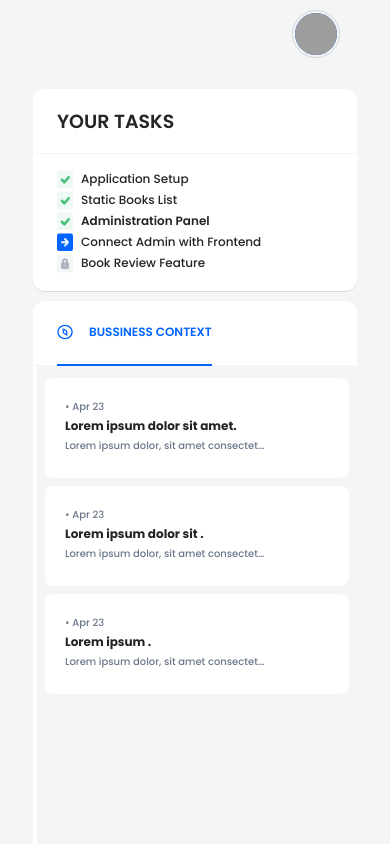
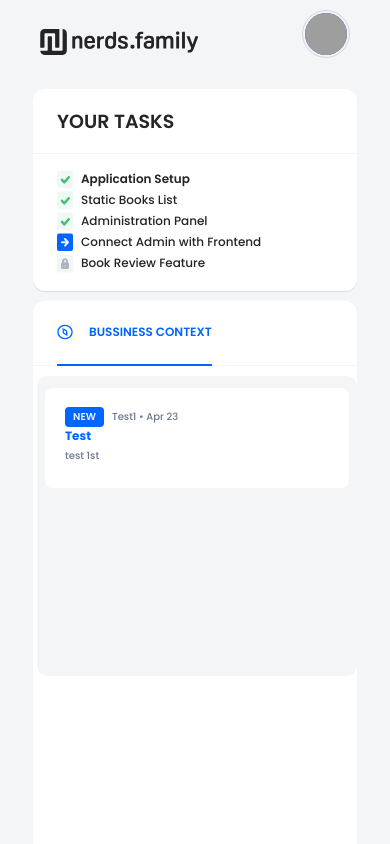
Before and after one commit to MefjuS22/junior-front-end-developer-1665736766, a React (Create React App) app: page / in a window 390 px wide. Shown: the top 844 px of the page. Built offline with nearby package versions, Linux system fonts and the light colour scheme; grey boxes are pictures that could not be loaded.

Commit message:
Added navbar, footer, some mobile styling and all features

```diff
--- a/src/App.js
+++ b/src/App.js
@@ -3,13 +3,14 @@ import TaskTab from './Components/TaskTab/TaskTab.jsx';
 import Navbar from './Components/Navabr/Navbar';
 import BussinesContext from './Components/BussinessContext/BussinesContext';
 import { useState } from 'react';
+import Logo from './Icons/logo.svg';
 import Footer from './Components/Footer/Footer';
 
 function App() {
-  const [activeTask, setActiveTask] = useState(3);
+  const [activeTask, setActiveTask] = useState(1);
   return (
     <>
-      <Navbar></Navbar>
+      <Navbar logo={Logo}></Navbar>
       <Wrapper>
         <GlobalStyle />
         <TaskTab setActiveTask={setActiveTask} activeTask={activeTask} />
--- a/src/Components/BussinessContext/BussinessContextStyles.jsx
+++ b/src/Components/BussinessContext/BussinessContextStyles.jsx
@@ -4,6 +4,7 @@ import { Container, ContainerTitle } from '../../GlobalStyles';
 export const BussinessTitle = styled(ContainerTitle)`
   color: #0165ff;
   width: 100%;
+
   gap: 1rem;
 `;
 
@@ -33,8 +34,14 @@ export const NotificationContainer = styled(Container)`
   padding: 12px 8px 8px 8px;
   display: flex;
   flex-direction: column;
+
   @media screen and (max-width: 767px) {
+    margin-top: 10px;
     width: 100%;
+    height: 300px;
+    overflow: scroll;
+    scrollbar-color: red grey;
+    border-radius: 10px 10px 10px 10px;
   }
 `;
 
--- a/src/Components/Navabr/Navbar.jsx
+++ b/src/Components/Navabr/Navbar.jsx
@@ -1,7 +1,6 @@
 import React from 'react';
 import { NavBar } from './NavbarStyles';
-
-import Logo from './Union.png';
+import Logo from '../../Icons/logo.svg';
 const Navbar = () => {
   return (
     <NavBar>
--- a/src/Components/Navabr/NavbarStyles.jsx
+++ b/src/Components/Navabr/NavbarStyles.jsx
@@ -4,10 +4,12 @@ export const NavBar = styled.header`
   width: 100%;
   display: flex;
   height: 60px;
-  padding: 10px 50px 50px 0;
+  padding: 10px 40px 50px 40px;
   justify-content: space-between;
+  align-items: baseline;
   > img {
-    background-color: red;
+    height: fit-content;
+    width: fit-content;
   }
   > div {
     display: flex;
--- a/src/Data/data.jsx
+++ b/src/Data/data.jsx
@@ -12,8 +12,10 @@ export const data = [
     bussinessContext: [
       {
         id: 9,
+        isNew: true,
         avatar: 'https://cdn-icons-png.flaticon.com/512/168/168724.png',
         bussinessTitle: 'Test',
+        author: 'Test1',
         content: 'test 1st',
         created_at: '2012-04-23T18:25:43.511Z',
       },
@@ -28,8 +30,10 @@ export const data = [
     bussinessContext: [
       {
         id: 8,
+        isNew: false,
         avatar: 'https://cdn-icons-png.flaticon.com/512/168/168724.png',
         bussinessTitle: '123',
+        author: 'Test',
         content: 'Test 2nd',
         created_at: '2012-04-03T18:25:43.511Z',
       },
@@ -44,8 +48,9 @@ export const data = [
       {
         id: 7,
         avatar: 'https://cdn-icons-png.flaticon.com/512/168/168724.png',
-        bussinessTitle: 'Lorem ipsum dolor sit amet.',
-        isNew: false,
+        bussinessTitle: 'Join avengers',
+        author: 'Tony Stark',
+        isNew: true,
         content:
           'Lorem ipsum dolor, sit amet consectetur adipisicing elit. Omnis quaerat labore ipsum consequuntur excepturi quisquam nostrum reprehenderit, sunt facere incidunt. Distinctio fugit voluptatum recusandae qui. Ipsa exercitationem quos qui deleniti quaerat molestias aliquam facilis. Unde veniam optio voluptas ad voluptatibus suscipit, pariatur doloremque nesciunt, laboriosam modi nisi assumenda molestias reprehenderit.',
         created_at: '2012-04-23T18:25:43.511Z',
@@ -54,7 +59,8 @@ export const data = [
         id: 6,
         avatar: 'https://cdn-icons-png.flaticon.com/512/168/168724.png',
         bussinessTitle: 'Lorem ipsum dolor sit .',
-        isNew: false,
+        author: 'Boss',
+        isNew: true,
         content:
           'Lorem ipsum dolor, sit amet consectetur adipisicing elit. Omnis quaerat labore ipsum consequuntur excepturi quisquam nostrum reprehenderit, sunt facere incidunt. Distinctio fugit voluptatum recusandae qui. Ipsa exercitationem quos qui deleniti quaerat molestias aliquam facilis. Unde veniam optio voluptas ad voluptatibus suscipit, pariatur doloremque nesciunt, laboriosam modi nisi assumenda molestias reprehenderit.',
         created_at: '2012-04-23T18:25:43.511Z',
@@ -63,6 +69,17 @@ export const data = [
         id: 5,
         avatar: 'https://cdn-icons-png.flaticon.com/512/168/168724.png',
         bussinessTitle: 'Lorem ipsum .',
+        author: 'NoName',
+        isNew: false,
+        content:
+          'Lorem ipsum dolor, sit amet consectetur adipisicing elit. Omnis quaerat labore ipsum consequuntur excepturi quisquam nostrum reprehenderit, sunt facere incidunt. Distinctio fugit voluptatum recusandae qui. Ipsa exercitationem quos qui deleniti quaerat molestias aliquam facilis. Unde veniam optio voluptas ad voluptatibus suscipit, pariatur doloremque nesciunt, laboriosam modi nisi assumenda molestias reprehenderit.',
+        created_at: '2012-04-23T18:25:43.511Z',
+      },
+      {
+        id: 11,
+        avatar: 'https://cdn-icons-png.flaticon.com/512/168/168724.png',
+        bussinessTitle: 'Lorem ipsum .',
+        author: 'Some guy',
         isNew: false,
         content:
           'Lorem ipsum dolor, sit amet consectetur adipisicing elit. Omnis quaerat labore ipsum consequuntur excepturi quisquam nostrum reprehenderit, sunt facere incidunt. Distinctio fugit voluptatum recusandae qui. Ipsa exercitationem quos qui deleniti quaerat molestias aliquam facilis. Unde veniam optio voluptas ad voluptatibus suscipit, pariatur doloremque nesciunt, laboriosam modi nisi assumenda molestias reprehenderit.',
@@ -79,10 +96,10 @@ export const data = [
       {
         id: 1,
         avatar: 'https://cdn-icons-png.flaticon.com/512/168/168724.png',
-        bussinessTitle: 'Im dead lol',
-        author: 'John Paul',
-        isNew: false,
-        content: 'jajajajaja',
+        bussinessTitle: 'Acceptance',
+        author: 'HR',
+        isNew: true,
+        content: 'You got the job! Come sign documents',
         created_at: '2005-04-02T21:09:43.511Z',
       },
       {
@@ -116,6 +133,7 @@ export const data = [
         id: 4,
         avatar: 'https://cdn-icons-png.flaticon.com/512/168/168724.png',
         bussinessTitle: 'Lorem ipsum dolor sit amet.',
+        author: 'Johnny Depp',
         content:
           'Lorem ipsum dolor, sit amet consectetur adipisicing elit. Omnis quaerat labore ipsum consequuntur excepturi quisquam nostrum reprehenderit, sunt facere incidunt. Distinctio fugit voluptatum recusandae qui. Ipsa exercitationem quos qui deleniti quaerat molestias aliquam facilis. Unde veniam optio voluptas ad voluptatibus suscipit, pariatur doloremque nesciunt, laboriosam modi nisi assumenda molestias reprehenderit.',
         created_at: '2012-04-23T18:25:43.511Z',
--- a/src/GlobalStyles.jsx
+++ b/src/GlobalStyles.jsx
@@ -10,6 +10,7 @@ const GlobalStyle = createGlobalStyle`
 ::-webkit-scrollbar {
   width: 4px;
 }
+
 
 /* Handle */
 ::-webkit-scrollbar-thumb {
```
Also changed, not shown: src/Components/Navabr/Union.png (deleted), src/Icons/logo.svg (renamed from src/Icons/Union.svg).
